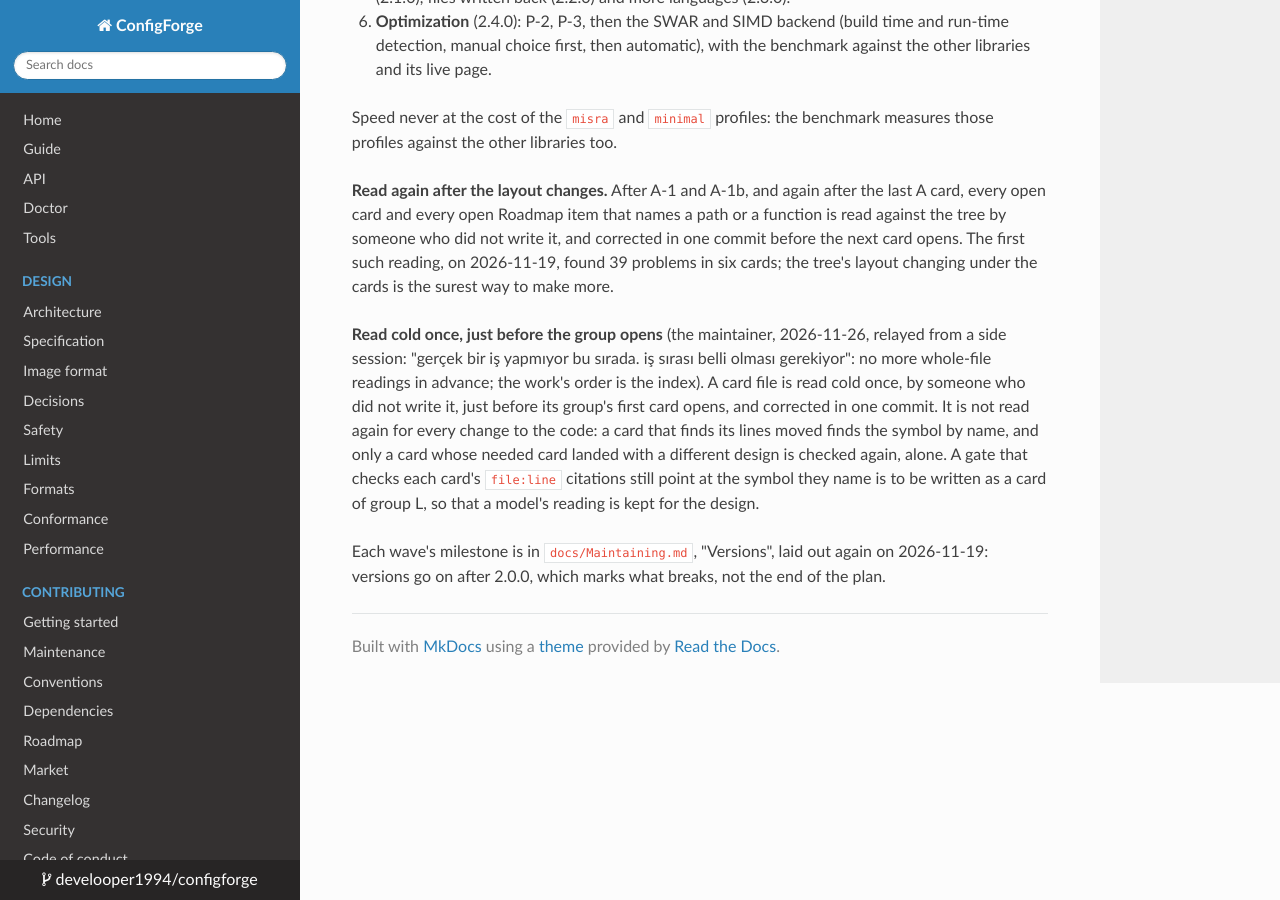
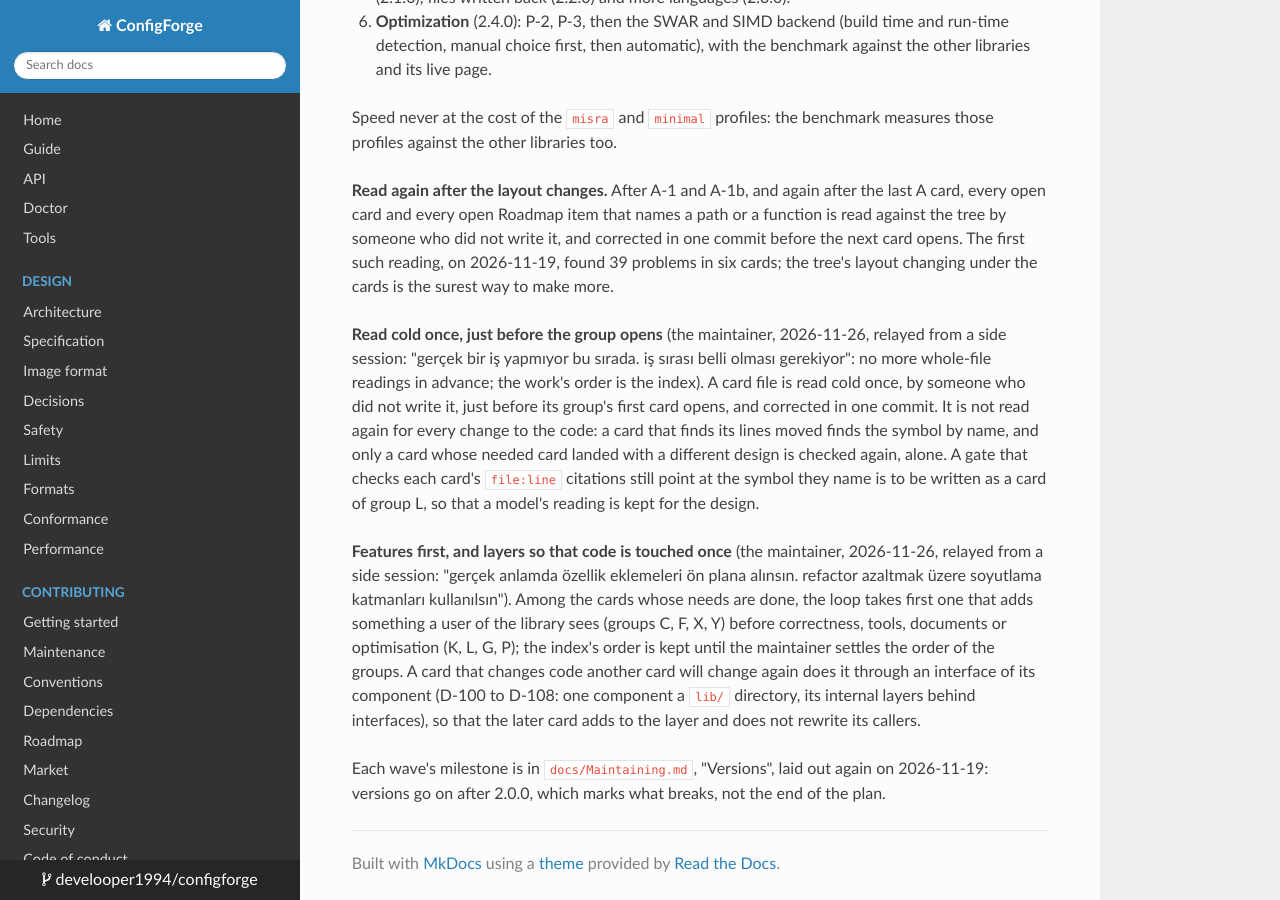
Before and after one commit to develooper1994/configforge, an MkDocs documentation site: the page built from docs/Plan.md, in a window 1280 px wide and 900 px high, scrolled down 18239 px. Built offline with MkDocs 1.6.1, drawn with Linux system fonts in a browser that asks for light colours.

Commit message:
Plan: features first, and layers so that code is touched once (the maintainer, 2026-11-26)
Co-Authored-By: Claude Opus 5.5 <noreply@anthropic.com>

```diff
--- a/docs/Plan.md
+++ b/docs/Plan.md
@@ -731,6 +731,18 @@ is checked again, alone. A gate that checks each card's `file:line`
 citations still point at the symbol they name is to be written as a card
 of group L, so that a model's reading is kept for the design.
 
+**Features first, and layers so that code is touched once** (the
+maintainer, 2026-11-26, relayed from a side session: "gerçek anlamda
+özellik eklemeleri ön plana alınsın. refactor azaltmak üzere soyutlama
+katmanları kullanılsın"). Among the cards whose needs are done, the loop
+takes first one that adds something a user of the library sees (groups
+C, F, X, Y) before correctness, tools, documents or optimisation (K, L,
+G, P); the index's order is kept until the maintainer settles the order
+of the groups. A card that changes code another card will change again
+does it through an interface of its component (D-100 to D-108: one
+component a `lib/` directory, its internal layers behind interfaces), so
+that the later card adds to the layer and does not rewrite its callers.
+
 Each wave's milestone is in `docs/Maintaining.md`, "Versions", laid
 out again on 2026-11-19: versions go on after 2.0.0, which marks what
 breaks, not the end of the plan.
```
